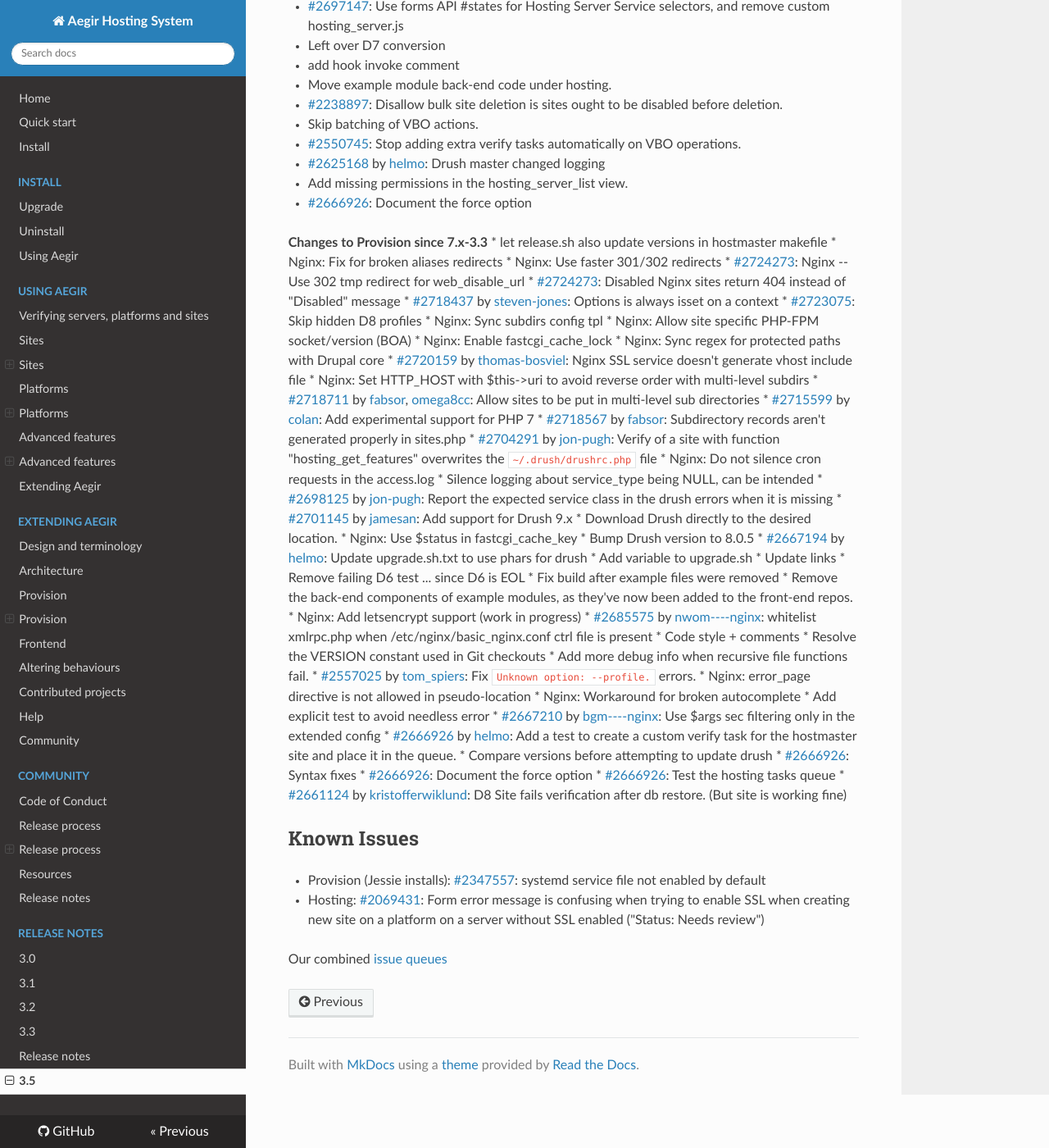
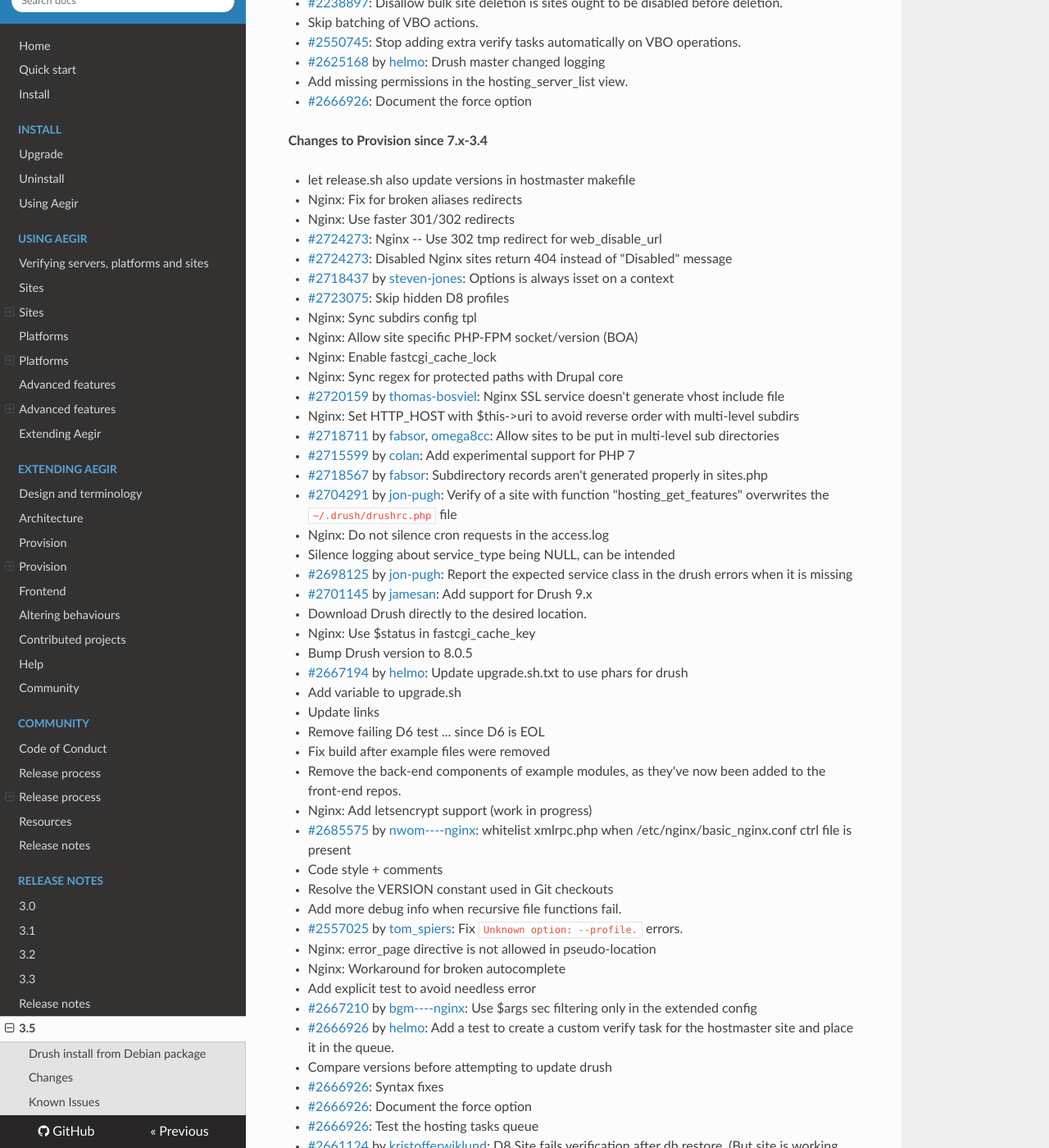
Before and after one commit to aegir-project/documentation, an MkDocs documentation site: the page built from docs/release-notes/3.5.md, in a window 1280 px wide and 1400 px high, scrolled down 1812 px. Shown: the whole window at 82% size. Built offline with MkDocs 1.6.1, drawn with Linux system fonts in a browser that asks for light colours; nearby versions of some CDN libraries; old or Windows-style settings are respelled for this version of MkDocs; some of the changed text lies outside the part shown.

Commit message:
Preparing a 3.5 release.

```diff
--- a/docs/release-notes/3.5.md
+++ b/docs/release-notes/3.5.md
@@ -25,7 +25,7 @@
 Changes
 -------
 
-**Changes to Hosting since 7.x-3.3**
+**Changes to Hosting since 7.x-3.4**
 
 * Code cleanup
 * Specify missing dependencies for Hosting Features.
@@ -68,7 +68,8 @@
 * [#2666926](https://www.drupal.orgnode/2666926): Document the force option
 
 
-**Changes to Provision since 7.x-3.3**
+**Changes to Provision since 7.x-3.4**
+
 * let release.sh also update versions in hostmaster makefile
 * Nginx: Fix for broken aliases redirects
 * Nginx: Use faster 301/302 redirects
```
Also changed, not shown: other parts of docs/release-notes/3.5.md (+1 -1 lines), docs/community/release-process.md (+2 -0 lines).
